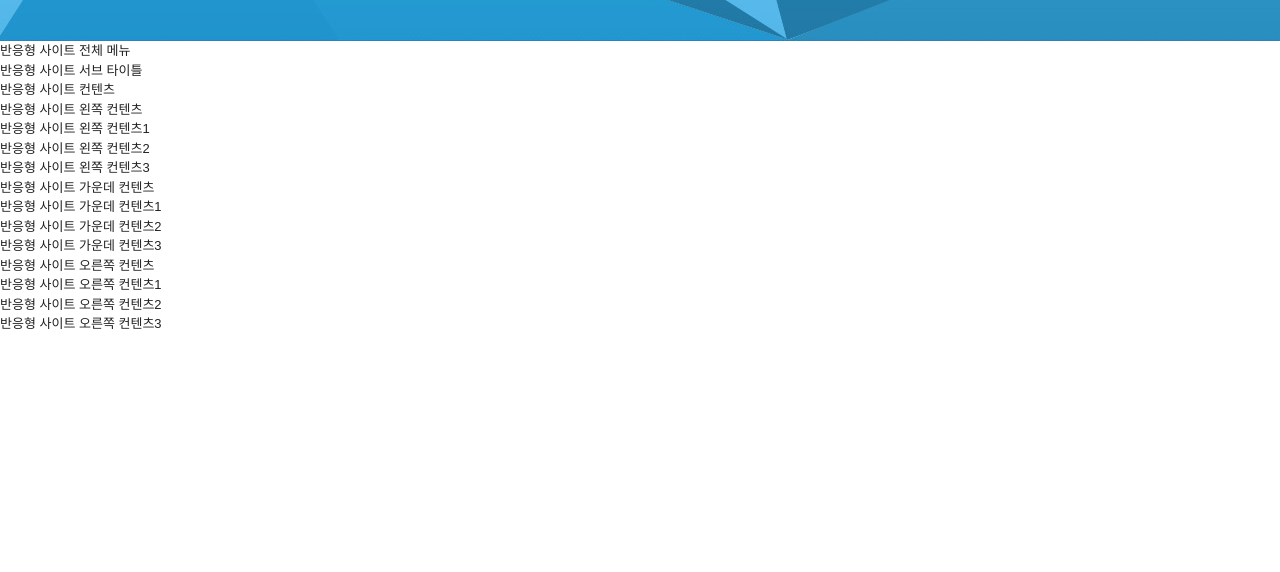
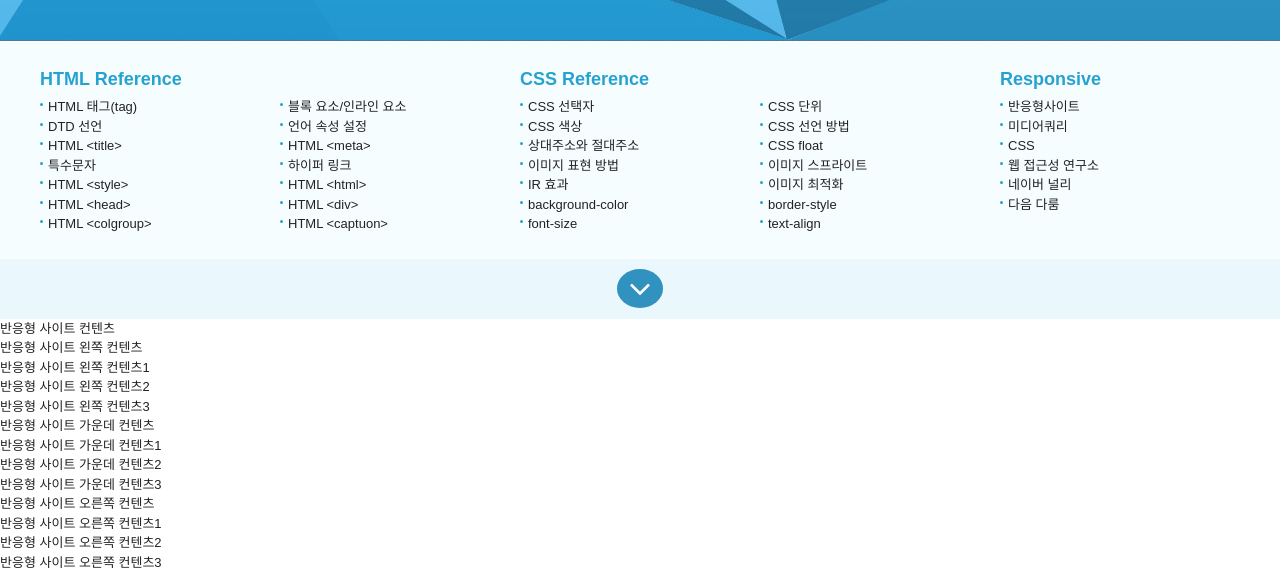
Before and after one commit to miroterra/responsive-Web1, a plain HTML site: page index.html in a window 1280 px wide. Shown: the part 286-858 px from the top of the page. Before the commit the page ends 800 px from the top, so only its background shows below. Drawn offline with Linux system fonts and the light colour scheme.

Commit message:
1일차 마무리

```diff
--- a/css/reset.css
+++ b/css/reset.css
@@ -67,3 +67,33 @@ h6 {
   font-size: 13px;
   font-weight: normal;
 }
+
+/* IR 효과 */
+.ir_pm {
+  display: block;
+  overflow: hidden;
+  font-size: 0;
+  line-height: 0;
+  text-indent: -9999px;
+}
+/* 의미있는 이미지의 대체 텍스트를 제공하는 경우 */
+
+.ir_wa {
+  display: block;
+  overflow: hidden;
+  position: relative;
+  z-index: -1;
+  width: 100%;
+  height: 100%;
+}
+/* 의미있는 이미지의 대체 텍스트로 이미지가 없어도 대체 텍스트를 보여주고자 할 때 */
+
+.ir_su {
+  overflow: hidden;
+  position: absolute;
+  width: 0;
+  height: 0;
+  line-height: 0;
+  text-indent: -9999px;
+  /* 대체 텍스트가 아닌 접근성을 위한 숨김 텍스트를 제공할 때 */
+}
--- a/css/style.css
+++ b/css/style.css
@@ -1,6 +1,12 @@
 /* layout */
 #header {
   background: url(../img/header_bg.jpg) repeat-x center top;
+}
+#nav {
+  background-color: #f6fdff;
+}
+#title {
+  background-color: #eaf7fd;
 }
 /* container */
 .container {
@@ -107,12 +113,131 @@
 .header .header_icon li a:hover {
   box-shadow: 0 0 0 3px rgba(75, 154, 191, 0.9) inset, 0 0 0 100px rgba(0, 0, 0, 0.1) inset;
 }
+/* main nav */
+.nav {
+  overflow: hidden;
+  padding: 25px 0;
+}
+.nav > div {
+  float: left;
+  width: 40%;
+}
+.nav > div:last-child {
+  width: 20%;
+}
+.nav > div ol {
+  overflow: hidden;
+}
+.nav > div li {
+  float: left;
+  width: 50%;
+  position: relative;
+  padding-left: 8px;
+  box-sizing: border-box;
+}
+.nav > div:last-child li {
+  width: 100%;
+}
+.nav > div li::before {
+  content: '';
+  width: 3px;
+  height: 3px;
+  background-color: #25a2d0;
+  border-radius: 50%;
+  position: absolute;
+  left: 0;
+  top: 6px;
+}
+.nav > div h3 {
+  font-size: 18px;
+  color: #25a2d0;
+  font-weight: bold;
+  margin-bottom: 4px;
+}
+.nav > div li a {
+  position: relative;
+}
+.nav > div li a::after {
+  content: '';
+  display: inline-block;
+  width: 0;
+  height: 1px;
+  background: #25aad0;
+  transition: all 0.2s ease-in-out;
+  position: absolute;
+  bottom: 0;
+  left: 0;
+}
+.nav > div li:hover a::after {
+  width: 100%;
+}
+
+/* title */
+.title {
+  text-align: center;
+}
+.title .btn {
+  padding: 0 12px;
+  width: 60px;
+  height: 60px;
+  line-height: 60px;
+  background: #3192bf;
+  color: #fff;
+  font-size: 35px;
+  border-radius: 50%;
+  transition: all 0.3s ease;
+}
+.title .btn:hover {
+  box-shadow: 0 0 0 3px rgba(71, 154, 191, 0.1) inset, 0 0 0 100px rgba(0, 0, 0, 0.1) inset;
+}
+
 /* mediaquery */
+/* 화면 너비 0 ~ 1220px */
 @media (max-width: 1220px) {
   .container {
     width: 100%;
   }
   .row {
-    padding: 15px;
+    padding: 0 15px;
   }
 }
+/* 화면 너비 0 ~ 1024px */
+@media (max-width: 1024px) {
+}
+/* 화면 너비 0 ~ 960px */
+@media (max-width: 960px) {
+  .nav > div {
+    float: none;
+    width: 100%;
+  }
+  .nav > div:last-child {
+    width: 100%;
+  }
+  .nav > div li {
+    width: 33.3333%;
+  }
+  .nav > div:last-child li {
+    width: 33.3333%;
+  }
+  .nav > div ol {
+    margin-bottom: 10px;
+  }
+}
+/* 화면 너비 0 ~ 768px */
+@media (max-width: 768px) {
+}
+/* 화면 너비 0 ~ 600px */
+@media (max-width: 600px) {
+  .nav > div li {
+    width: 50%;
+  }
+  .nav > div:last-child li {
+    width: 50%;
+  }
+}
+/* 화면 너비 0 ~ 480px */
+@media (max-width: 480px) {
+}
+/* 화면 너비 0 ~ 320px */
+@media (max-width: 320px) {
+}
--- a/index.html
+++ b/index.html
@@ -41,11 +41,73 @@
           </div>
         </div>
     </header>
-    <nav>
-      <h2>반응형 사이트 전체 메뉴</h2>
+    <nav id="nav">
+      <div class="container">
+        <div class="row">
+          <div class="nav">
+            <h2 class="ir_su">반응형 사이트 전체 메뉴</h2>
+            <div>
+              <h3>HTML Reference</h3>
+              <ol>
+                <li><a href="#">HTML 태그(tag)</a></li>
+                <li><a href="#">블록 요소/인라인 요소</a></li>
+                <li><a href="#">DTD 선언</a></li>
+                <li><a href="#">언어 속성 설정</a></li>
+                <li><a href="#">HTML &lt;title&gt;</a></li>
+                <li><a href="#">HTML &lt;meta&gt;</a></li>
+                <li><a href="#">특수문자</a></li>
+                <li><a href="#">하이퍼 링크</a></li>
+                <li><a href="#">HTML &lt;style&gt;</a></li>
+                <li><a href="#">HTML &lt;html&gt;</a></li>
+                <li><a href="#">HTML &lt;head&gt;</a></li>
+                <li><a href="#">HTML &lt;div&gt;</a></li>
+                <li><a href="#">HTML &lt;colgroup&gt;</a></li>
+                <li><a href="#">HTML &lt;captuon&gt;</a></li>
+              </ol>
+            </div>
+            <div>
+              <h3>CSS Reference</h3>
+              <ol>
+                <li><a href="#">CSS 선택자</a></li>
+                <li><a href="#">CSS 단위</a></li>
+                <li><a href="#">CSS 색상</a></li>
+                <li><a href="#">CSS 선언 방법</a></li>
+                <li><a href="#">상대주소와 절대주소</a></li>
+                <li><a href="#">CSS float</a></li>
+                <li><a href="#">이미지 표현 방법</a></li>
+                <li><a href="#">이미지 스프라이트</a></li>
+                <li><a href="#">IR 효과</a></li>
+                <li><a href="#">이미지 최적화</a></li>
+                <li><a href="#">background-color</a></li>
+                <li><a href="#">border-style</a></li>
+                <li><a href="#">font-size</a></li>
+                <li><a href="#">text-align</a></li>
+              </ol>
+            </div>
+            <div>
+              <h3>Responsive</h3>
+              <ol>
+                <li><a href="#">반응형사이트</a></li>
+                <li><a href="#">미디어쿼리</a></li>
+                <li><a href="#">CSS</a></li>
+                <li><a href="#">웹 접근성 연구소</a></li>
+                <li><a href="#">네이버 널리</a></li>
+                <li><a href="#">다음 다룸</a></li>
+              </ol>
+            </div>
+          </div>
+        </div>
+      </div>
     </nav>
-    <article>
-      <h2>반응형 사이트 서브 타이틀</h2>
+    <article id="title">
+      <div class="container">
+        <div class="title">
+          <a href="#" class="btn">
+            <i class="fa fa-angle-down" aria-hidden="true"></i>
+            <span class="ir_su">전체 메뉴 보기</span>
+          </a>
+        </div>
+      </div>
     </article>
     <main>
       <section>
```
